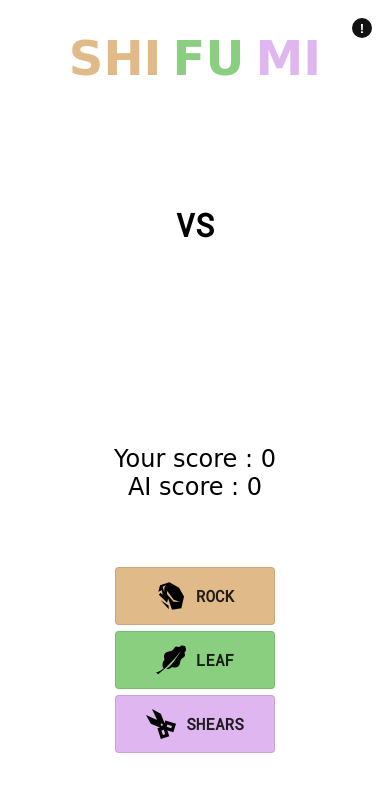
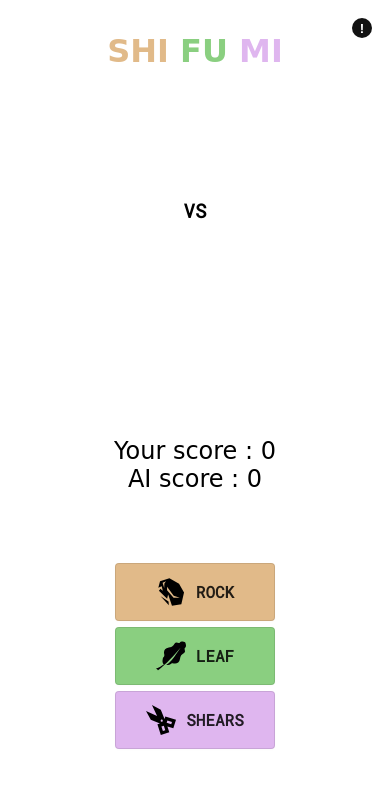
Before and after one commit to Maskwelldev/SHI-FU-MI, a plain HTML site: page index.html in a window 390 px wide. Drawn offline with Linux system fonts and the light colour scheme; a web font is replaced by a local one.

Commit message:
rectification mineure

```diff
--- a/style.css
+++ b/style.css
@@ -175,11 +175,6 @@ h3 {
     font-weight: bold;
     font-size: 2rem;
     font-family: 'Roboto Mono', monospace;
-    /* animation: taadaa 3s infinite; */
-    /* box-shadow: 0 0 0 0 rgba(0, 0, 0, 1);
-    transform: scale(1);
-    animation: pulse-black 2s infinite;
-    border-radius: 50%; */
 }
 
 .versusWhite {
@@ -306,6 +301,22 @@ h3 {
         right: 14px;
     } */
 
+    #shi {
+        font-size: 2rem;
+    }
+
+    #fu {
+        font-size: 2rem;
+    }
+
+    #mi {
+        font-size: 2rem;
+        }
+
+    #versus {
+        font-size: 1.2rem;
+        }
+
      #buttonsContainer {
         padding-top: 6px;
         flex-direction: column;
```
